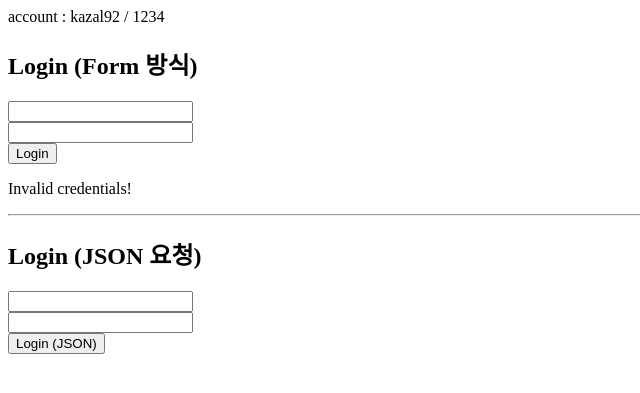
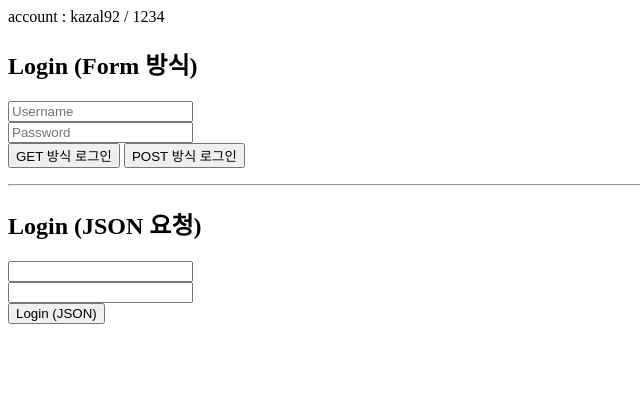
Before and after one commit to kazal92/blind_sqli, a Flask app: page / in a window 1280 px wide. Shown: the top 393 px of the page, without its empty margins (0-640 px from the left). Run offline with Flask 3, Linux system fonts and the light colour scheme; data that the repository does not hold is empty.

Commit message:
Add changes to sqli.py

```diff
--- a/oracle_test_web/app.py
+++ b/oracle_test_web/app.py
@@ -11,23 +11,25 @@ connection = oracledb.connect(user="C##kazal92", password="1234", dsn=dsn)
 
 @app.route('/', methods=['GET', 'POST'])
 def login():
+    # 요청 방식에 따라 source만 결정
+    if request.method == 'POST':
+        data = request.form
+    else:
+        data = request.args
+
+    username = data.get('username')
+    password = data.get('password')
     message = ""
-    username = request.values.get('username')
-    password = request.values.get('password')
 
-    # SQL 인젝션이 가능한 쿼리
-    query = f"SELECT * FROM users WHERE username = '{username}' AND password = '{password}'"
-    try:
-        with connection.cursor() as cursor:
-            cursor.execute(query)
-            result = cursor.fetchone()
-
-            if result:
-                message = "Login successful!"
-            else:
-                message = "Invalid credentials!"
-    except oracledb.DatabaseError as e:
-        message = f"Database error: {str(e)}"
+    if username and password:
+        query = "SELECT * FROM users WHERE username = :username AND password = :password"
+        try:
+            with connection.cursor() as cursor:
+                cursor.execute(query, {'username': username, 'password': password})
+                result = cursor.fetchone()
+                message = "Login successful!" if result else "Invalid credentials!"
+        except oracledb.DatabaseError as e:
+            message = f"Database error: {str(e)}"
 
     return render_template('login.html', message=message)
 
--- a/oracle_test_web/templates/login.html
+++ b/oracle_test_web/templates/login.html
@@ -10,12 +10,29 @@
 <body>
 	account : kazal92 / 1234
 	<h2>Login (Form 방식)</h2>
-	<form method="GET">
-		<input type="text" name="username"><br>
-		<input type="password" name="password"><br>
-		<input type="submit" value="Login">
+	<form id="loginForm" method="GET">
+	  <input type="text" name="username" placeholder="Username"><br>
+	  <input type="password" name="password" placeholder="Password"><br>
+	  <button type="button" onclick="submitForm('GET')">GET 방식 로그인</button>
+	  <button type="button" onclick="submitForm('POST')">POST 방식 로그인</button>
 	</form>
+
 	<p>{{ message }}</p>
+
+	<script>
+	  function submitForm(method) {
+		const form = document.getElementById('loginForm');
+		form.method = method;
+		if (method === 'POST') {
+        // 주소창에서 쿼리스트링 제거
+        const cleanUrl = window.location.origin + window.location.pathname;
+        window.history.replaceState({}, document.title, cleanUrl);
+    }
+
+    form.submit();
+		form.submit();
+	  }
+	</script>
 
 	<hr>
 
```
Also changed, not shown: oracle.db (deleted), tasks.json (deleted).
